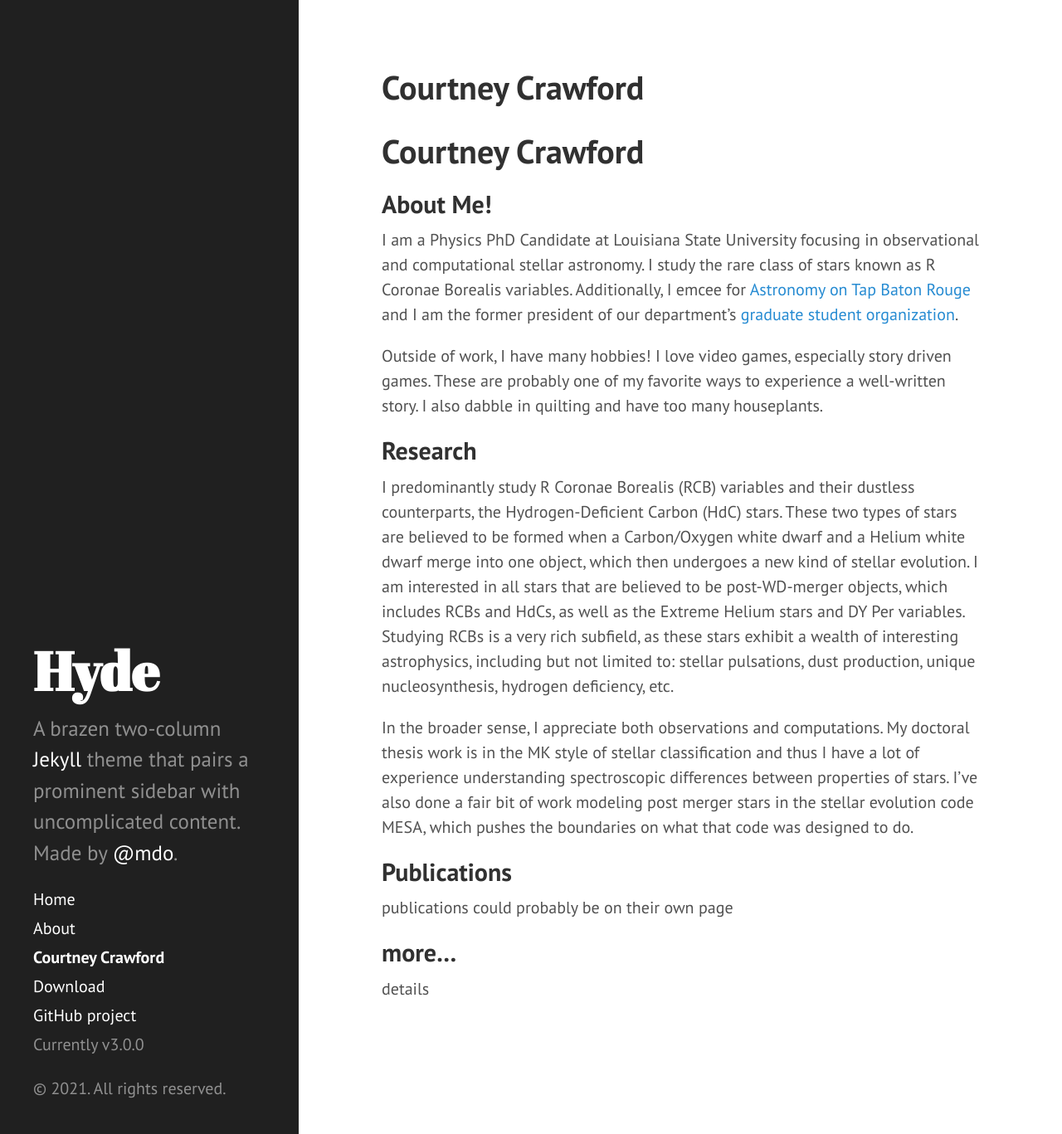
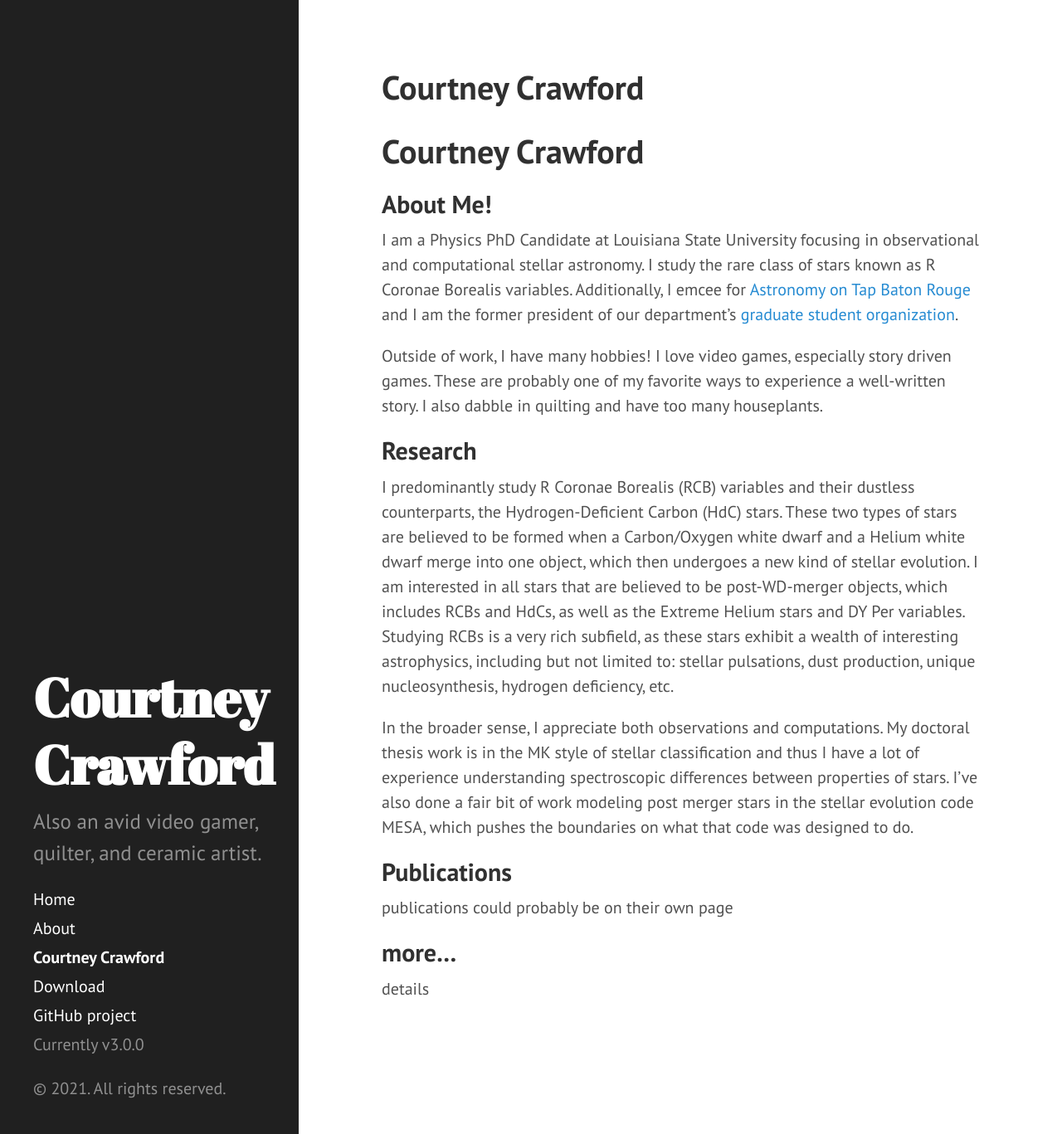
Before and after one commit to courtcraw/courtcraw.github.io, a Jekyll site: the page built from index.md, in a window 1280 px wide and 1367 px high. Shown: the whole window at 83% size. Built offline with Jekyll 4.4.1, drawn with Linux system fonts in a browser that asks for light colours; our own code applies the rules of GitHub Pages for plain Markdown files; the list of posts is cut into pages by our own code.

Commit message:
website edits

```diff
--- a/_config.yml
+++ b/_config.yml
@@ -1,7 +1,7 @@
 # Setup
-title:            Hyde
-tagline:          'A Jekyll theme'
-description:      'A brazen two-column <a href="https://jekyllrb.com" target="_blank">Jekyll</a> theme that pairs a prominent sidebar with uncomplicated content. Made by <a href="https://twitter.com/mdo" target="_blank">@mdo</a>.'
+title:            Courtney Crawford
+tagline:          'LSU PhD Candidate in Astronomy'
+description:      'Also an avid video gamer, quilter, and ceramic artist.'
 url:              https://courtcraw.github.io
 baseurl:          ''
 paginate:         5
```
Also changed, not shown: 18 other files.
